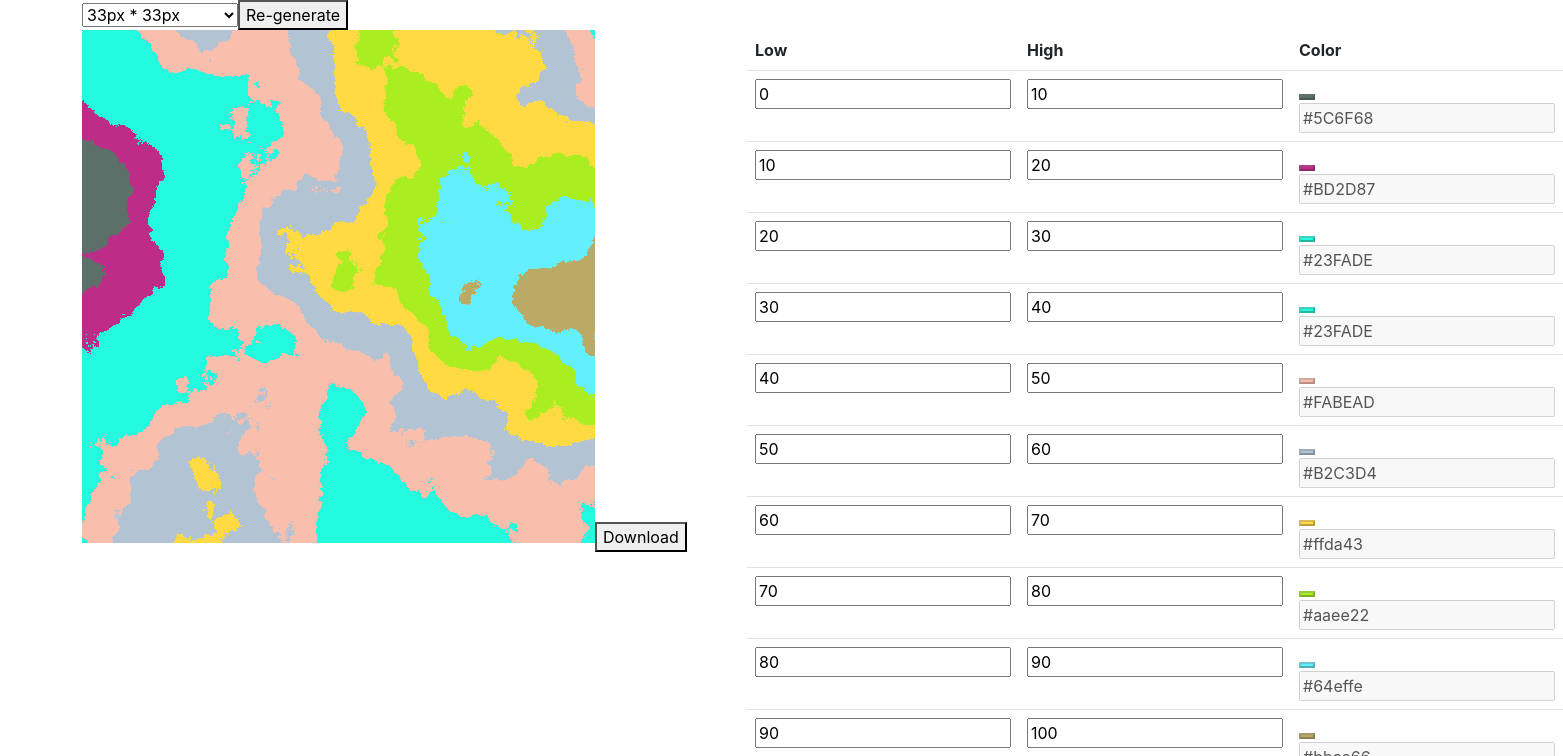
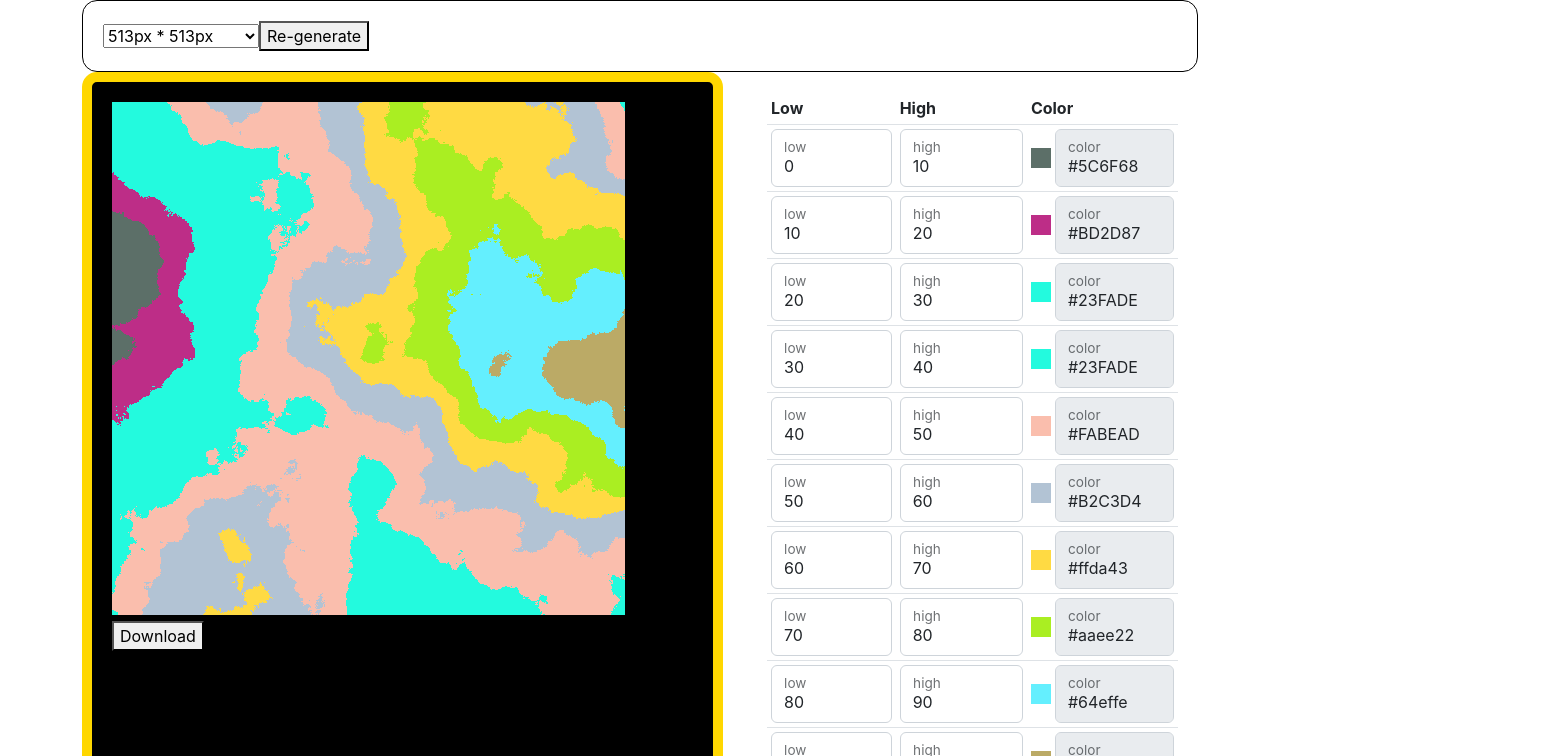
Before and after one commit to macmist/ttrpg-utils, a React (Create React App) app: page / in a window 1280 px wide. Shown: the top 756 px of the page, 1563 px wide, since content can reach past the window. Built offline with nearby package versions, Linux system fonts and the light colour scheme; the HTML template or start-up script is replaced by a standard one.

Commit message:
dded small css

```diff
--- a/src/map/ColorPickerModal.tsx
+++ b/src/map/ColorPickerModal.tsx
@@ -1,4 +1,4 @@
-import { Modal } from "react-bootstrap";
+import { Button, Modal } from "react-bootstrap";
 import { useState } from "react";
 import { HexColorPicker } from "react-colorful";
 
@@ -12,9 +12,18 @@ const ColorPickerModal = (props: ColorPickerModalProps) => {
   const [currentColor, setCurrentColor] = useState<string>(color);
   return (
     <>
-      <Modal show={visible} onHide={() => onChange(currentColor)}>
-        <Modal.Body>
-          <HexColorPicker color={color} onChange={setCurrentColor} />
+      <Modal
+        show={visible}
+        onHide={() => onChange(currentColor)}
+        dialogClassName="colorPickerModal"
+      >
+        <Modal.Body style={{ width: "300px", alignSelf: "baseline" }}>
+          <HexColorPicker
+            className={"mb-3"}
+            color={color}
+            onChange={setCurrentColor}
+          />
+          <Button onClick={() => onChange(currentColor)}>Close</Button>
         </Modal.Body>
       </Modal>
     </>
--- a/src/map/MapRangeHeightCreator.tsx
+++ b/src/map/MapRangeHeightCreator.tsx
@@ -1,7 +1,8 @@
 import { RangeColor } from "./MapRenderer";
 import { useState } from "react";
-import { Table } from "react-bootstrap";
+import { Col, FloatingLabel, Form, Row, Table } from "react-bootstrap";
 import ColorPickerModal from "./ColorPickerModal";
+import "./map.css";
 
 interface MapRangeHeightCreatorProps {
   heightColors?: Array<RangeColor>;
@@ -40,8 +41,8 @@ const MapRangeHeightCreator = (props: MapRangeHeightCreatorProps) => {
     setRanges(newRanges);
   };
   return (
-    <div>
-      <Table>
+    <div className="mapHeightContainer">
+      <Table size="sm">
         <thead>
           <tr>
             <th>Low</th>
@@ -52,48 +53,58 @@ const MapRangeHeightCreator = (props: MapRangeHeightCreatorProps) => {
         <tbody>
           {ranges &&
             ranges.map((range, index) => {
-              // setModalsVisibility([...modalsVisibility, false]);
               return (
                 <tr key={index}>
                   <td>
-                    <input
-                      type={"number"}
+                    <FloatingLabel label={"low"}>
+                      <Form.Control
+                        type="number"
                         value={range.low * 100}
-                      onChange={(e) =>
-                        onUpdateRange(index, "low", e.target.value)
+                        onChange={(event) =>
+                          onUpdateRange(index, "low", event.target.value)
                         }
-                    />
+                      ></Form.Control>
+                    </FloatingLabel>
                   </td>
                   <td>
-                    <input
+                    <FloatingLabel label={"high"}>
+                      <Form.Control
+                        type="number"
                         value={range.high * 100}
-                      onChange={(e) =>
-                        onUpdateRange(index, "high", e.target.value)
+                        onChange={(event) =>
+                          onUpdateRange(index, "high", event.target.value)
                         }
-                    />
+                      ></Form.Control>
+                    </FloatingLabel>
                   </td>
                   <td>
-                    <div
+                    <Row
                       onClick={() => {
                         updateModalVisibility(index, true);
                       }}
+                      className="justify-content-center align-items-center"
                     >
-                      <button
+                      <Col sm={1}>
+                        <div
                           style={{
                             backgroundColor: range.color,
-                          display: "inline-block",
+                            width: "20px",
+                            height: "20px",
                           }}
-                        disabled
-                      >
-                        {" "}
-                      </button>
+                        ></div>
+                      </Col>
 
-                      <input
-                        style={{ display: "inline-block" }}
+                      <Col>
+                        <FloatingLabel label={"color"}>
+                          <Form.Control
+                            type="text"
                             value={range.color}
                             disabled
-                      />
-                    </div>
+                            style={{ display: "inline-block" }}
+                          ></Form.Control>
+                        </FloatingLabel>
+                      </Col>
+                    </Row>
                     <ColorPickerModal
                       color={range.color}
                       onChange={(color) => {
--- a/src/map/MapRenderer.tsx
+++ b/src/map/MapRenderer.tsx
@@ -1,5 +1,6 @@
 import React, { useCallback, useEffect, useRef } from "react";
 import { Point } from "../lib/types";
+import "./map.css";
 
 export interface RangeColor {
   low: number;
@@ -79,14 +80,14 @@ const MapRenderer = (props: MapRendererProps) => {
     }
   };
   return (
-    <>
+    <div className="mapContainer">
       <canvas
         ref={canvasRef}
         width={width || 200}
         height={height || 200}
       ></canvas>
       <button onClick={download}>Download</button>
-    </>
+    </div>
   );
 };
 
--- a/src/map/MapSizeSelector.tsx
+++ b/src/map/MapSizeSelector.tsx
@@ -1,4 +1,5 @@
 import { useState } from "react";
+import "./map.css";
 
 interface MapSizeSelectorProps {
   onRegenerate?: (n: number) => void;
@@ -8,13 +9,13 @@ const range = (from: number, to: number, step: number) =>
 
 const MapSizeSelector = (props: MapSizeSelectorProps) => {
   const { onRegenerate } = props;
-  const [value, setValue] = useState<number>(1);
+  const [value, setValue] = useState<number>(9);
   const handleClick = () => {
     if (onRegenerate) onRegenerate(value);
   };
 
   return (
-    <>
+    <div className="mapSizeSelector">
       <select
         onChange={(e) => setValue(Number.parseInt(e.target.value))}
         defaultValue={value}
@@ -29,7 +30,7 @@ const MapSizeSelector = (props: MapSizeSelectorProps) => {
         })}
       </select>
       <button onClick={handleClick}>Re-generate</button>
-    </>
+    </div>
   );
 };
 
--- /dev/null
+++ b/src/map/map.css
@@ -0,0 +1,26 @@
+.mapSizeSelector {
+    border: 1px solid black;
+    border-radius: 15px;
+    padding: 20px;
+}
+
+.mapContainer {
+    width: 100%;
+    height: 100%;
+    overflow: auto;
+    padding: 20px;
+    border-radius: 15px;
+    border: 10px solid gold;
+    background-color: black;
+}
+
+.mapHeightContainer {
+    width: 100%;
+    height: 100%;
+    padding: 20px;
+}
+
+.colorPickerModal {
+    /*align-self: baseline;*/
+    width: 235px;
+}
```
Also changed, not shown: 1 other file (tests, documents, lock files or other folders). Lines whose indentation alone changed are shown as unchanged.
